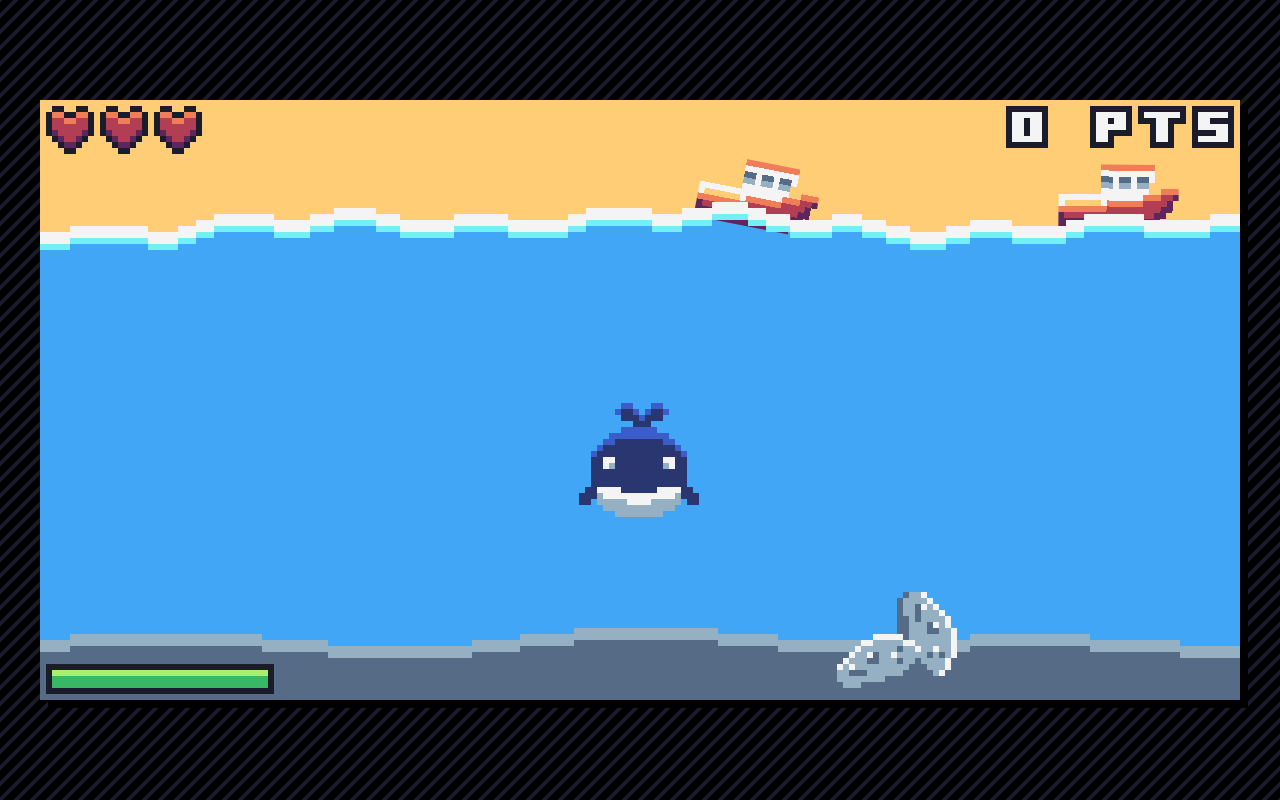
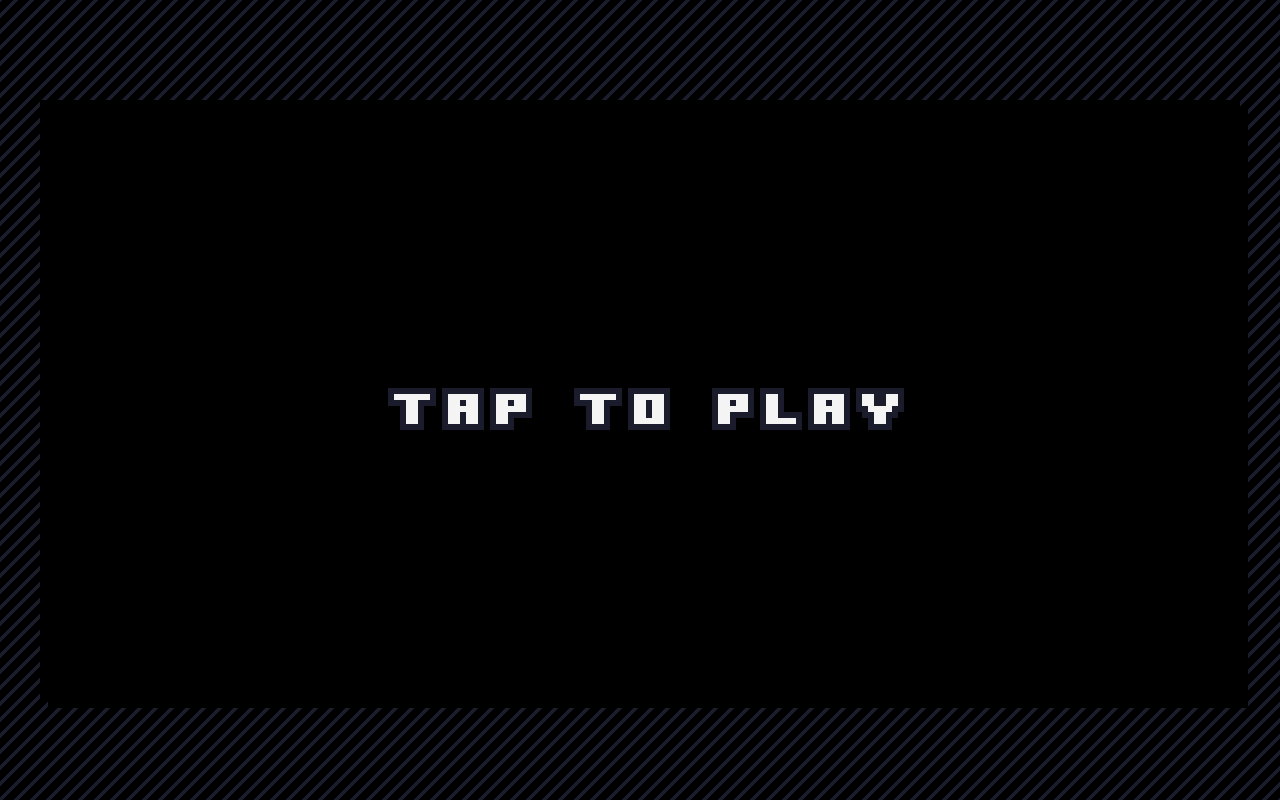
Before and after one commit to ckolin/humpback-revenge, a plain HTML site: page index.html in a window 1280 px wide. Drawn offline with Linux system fonts and the light colour scheme; animation ran at ten frames a second.

Commit message:
Add intro

```diff
--- a/index.html
+++ b/index.html
@@ -23,6 +23,7 @@
 <script src="src/lib/emitter.js"></script>
 <script src="src/lib/floor.js"></script>
 <script src="src/lib/game.js"></script>
+<script src="src/lib/intro.js"></script>
 <script src="src/lib/label.js"></script>
 <script src="src/lib/ocean.js"></script>
 <script src="src/lib/sfx.js"></script>
--- a/src/lib/boat.js
+++ b/src/lib/boat.js
@@ -7,7 +7,7 @@ class Boat {
     destroy() {
         state.game.explosionEmitter.burst(this.thing.position, 100);
         state.sfx.explosion();
-        state.score += 100;
+        state.game.score += 100;
         this.toDelete = true;
     }
 
--- /dev/null
+++ b/src/lib/intro.js
@@ -0,0 +1,36 @@
+class Intro {
+    constructor() {
+        this.stages = [
+            [
+                new Label(() => "tap to play", {x: 58, y: 48})
+            ], [
+                new Label(() => "the fishermen", {x: 30, y: 30}),
+                new Label(() => "killed your wife", {x: 30, y: 40})
+            ], [
+                new Label(() => "the fishermen", {x: 30, y: 30}),
+                new Label(() => "killed your wife", {x: 30, y: 40}),
+                new Label(() => "that crosses", {x: 30, y: 55}),
+                new Label(() => "several lines", {x: 30, y: 65})
+            ], [
+                new Label(() => "you've decided", {x: 30, y: 40}),
+                new Label(() => "it's time for", {x: 30, y: 50}),
+            ], [
+                new Label(() => "humpback revenge", {x: 36, y: 48})
+            ]
+        ];
+        this.stage = dbg() ? this.stages.length : -1;
+        this.next();
+    }
+
+    next() {
+        this.stage++;
+        if (this.stage === this.stages.length - 1) state.sfx.startMusic();
+        if (this.stage >= this.stages.length) state.game = new Game();
+        else this.render();
+    }
+
+    render() {
+        state.view.callScaled((ctx) => ctx.clearRect(0, 0, options.worldSize.x, options.worldSize.y));
+        this.stages[this.stage].forEach((item) => item.render(state.view));
+    }
+}
--- a/src/lib/label.js
+++ b/src/lib/label.js
@@ -15,7 +15,7 @@ class Label {
             const indexes = this.valueFn().toUpperCase()
                 .split("")
                 .map((char) => this.fontText.indexOf(char))
-                .filter((i) => i > 0);
+                .filter((i) => i >= 0);
 
             ctx.translate(this.position.x, this.position.y);
             if (this.rightAlign)
--- a/src/lib/sfx.js
+++ b/src/lib/sfx.js
@@ -1,7 +1,6 @@
 class Sfx {
     constructor() {
         this.musicInterval = null;
-        this.init();
     }
 
     init() {
--- a/src/lib/submarine.js
+++ b/src/lib/submarine.js
@@ -7,7 +7,7 @@ class Submarine {
     destroy() {
         state.game.explosionEmitter.burst(this.thing.position, 100);
         state.sfx.explosion();
-        state.score += 100;
+        state.game.score += 100;
         this.toDelete = true;
     }
 
--- a/src/lib/view.js
+++ b/src/lib/view.js
@@ -7,6 +7,7 @@ class View {
         this.cameraVelocity = {x: 0, y: 0};
         this.directionRadius = 100;
         this.canvas.addEventListener("click", () => this.canvas.requestPointerLock());
+        document.addEventListener("pointerlockchange", () => state.paused = document.pointerLockElement !== this.canvas);
         this.canvas.addEventListener("mousemove", (e) => {
             state.direction = Vec.add(state.direction, {x: e.movementX, y: e.movementY});
             if (Vec.length(state.direction) > this.directionRadius)
--- a/src/script.js
+++ b/src/script.js
@@ -15,25 +15,28 @@ const options = {
 
 const state = {
     paused: false,
-    score: 0,
     view: null,
     sfx: null,
+    intro: null,
+    game: null,
     lastUpdate: null,
     direction: {x: 0, y: 0},
     layers: {},
-    boost: false
 };
 
 window.addEventListener("load", () => {
     state.view = new View();
     state.sfx = new Sfx();
-    state.game = new Game();
+    state.intro = new Intro();
 
     // Event handlers
     window.addEventListener("resize", () => state.view.resize());
     window.addEventListener("contextmenu", (e) => e.preventDefault());
-    window.addEventListener("mousedown", () => state.boost = true);
-    window.addEventListener("mouseup", () => state.boost = false);
-    window.addEventListener("blur", () => state.paused = true);
-    window.addEventListener("focus", () => state.paused = false);
+    state.view.canvas.addEventListener("mousedown", () => {
+        if (state.game) state.game.boost = true;
+    });
+    state.view.canvas.addEventListener("mouseup", () => {
+        if (state.game) state.game.boost = false;
+        else state.intro.next();
+    });
 });
```
Also changed, not shown: src/lib/game.js, src/lib/whale.js.
